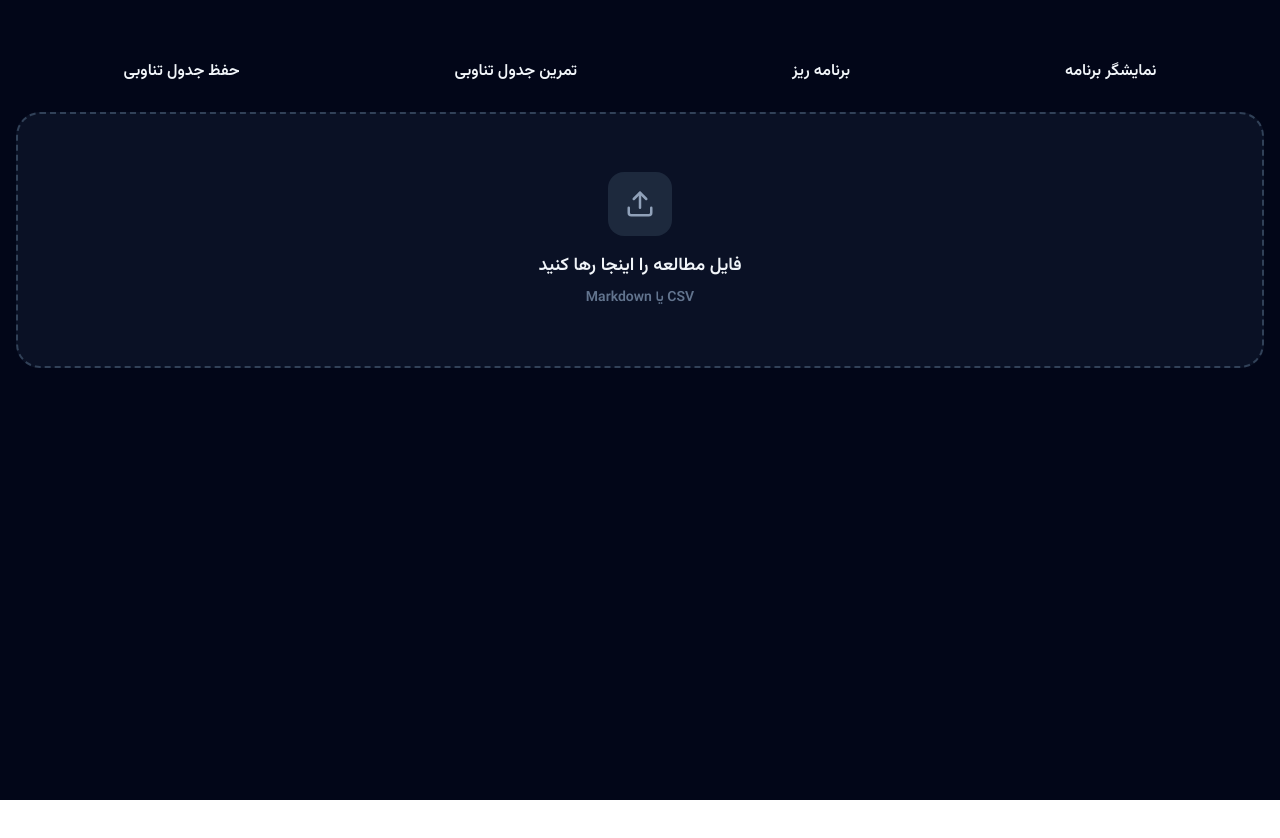
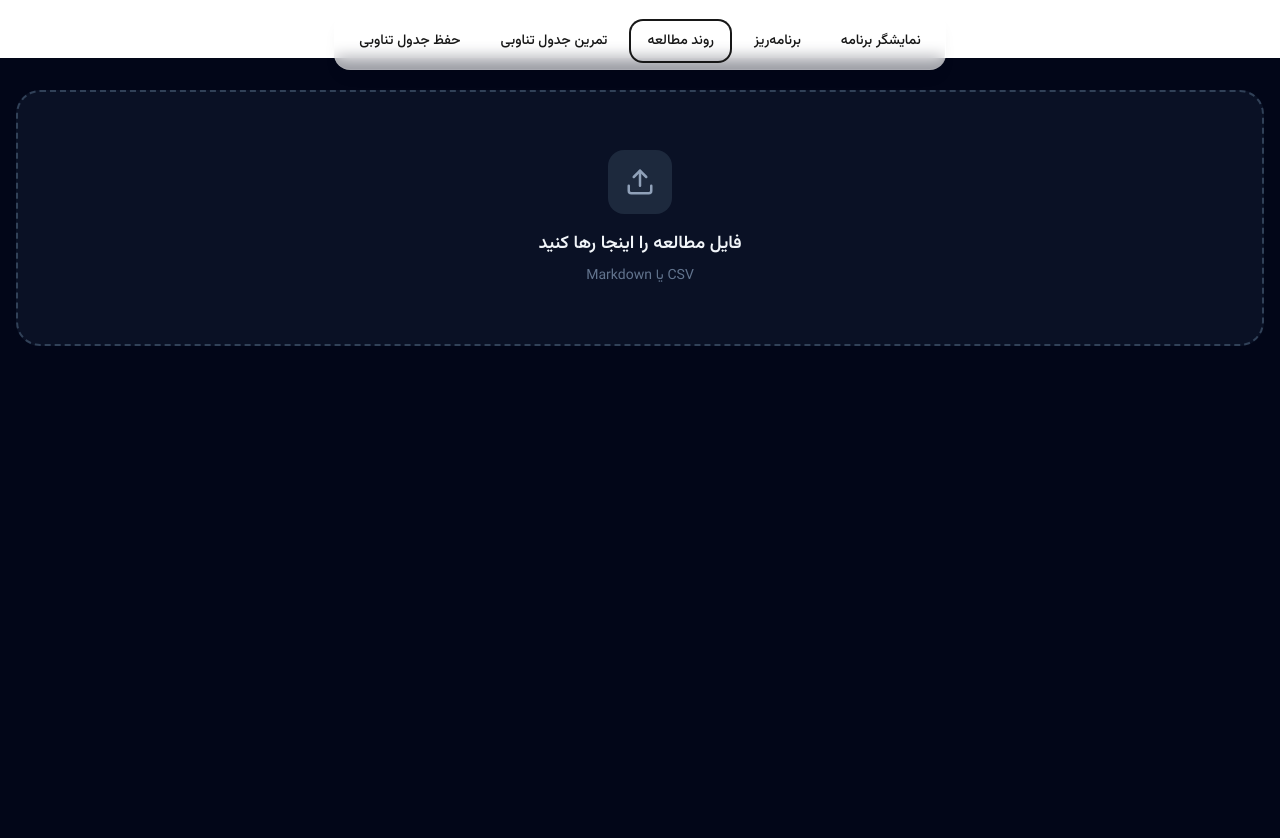
Before and after one commit to 0XiSi/study-analyzer, a Next.js app: page /analyze in a window 1280 px wide. Shown: the top 838 px of the page. Before the commit the page ends 800 px from the top, so only its background shows below. Built offline with nearby package versions, Linux system fonts and the light colour scheme.

Commit message:
perfect things

```diff
--- a/app/analyze/page.tsx
+++ b/app/analyze/page.tsx
@@ -56,12 +56,6 @@ export default function Home() {
       <div className="mx-auto max-w-7xl px-4 py-8">
         {sessions.length === 0 ? (
         <section>
-          <div className={'flex justify-around my-7'}>
-            <Link href={'/showPlan'}>نمایشگر برنامه</Link>
-            <Link href={'/planner'}>برنامه ریز</Link>
-            <Link href={'/train'}>تمرین جدول تناوبی</Link>
-            <Link href={'/learn'}>حفظ جدول تناوبی</Link>
-          </div>
             <FileUploader onFile={handleFile} />
         </section>
         ) : (
--- a/app/layout.tsx
+++ b/app/layout.tsx
@@ -1,63 +1,64 @@
-import type { Metadata } from "next";
-import {Geist, Geist_Mono} from "next/font/google";
-import "./globals.css";
-import localFont from "next/font/local";
+
+import type { Metadata } from 'next';
+import './globals.css';
+import localFont from 'next/font/local';
+import Header from '@/components/Header';
 
 const vazirmatn = localFont({
   src: [
     {
-      path: "./fonts/Vazirmatn-Regular.woff2",
-      weight: "400",
-      style: "normal",
+      path: './fonts/Vazirmatn-Regular.woff2',
+      weight: '400',
+      style: 'normal',
     },
     {
-      path: "./fonts/Vazirmatn-Medium.woff2",
-      weight: "500",
-      style: "normal",
+      path: './fonts/Vazirmatn-Medium.woff2',
+      weight: '500',
+      style: 'normal',
     },
     {
-      path: "./fonts/Vazirmatn-SemiBold.woff2",
-      weight: "600",
-      style: "normal",
+      path: './fonts/Vazirmatn-SemiBold.woff2',
+      weight: '600',
+      style: 'normal',
     },
     {
-      path: "./fonts/Vazirmatn-Bold.woff2",
-      weight: "700",
-      style: "normal",
+      path: './fonts/Vazirmatn-Bold.woff2',
+      weight: '700',
+      style: 'normal',
     },
     {
-      path: "./fonts/Vazirmatn-Black.woff2",
-      weight: "900",
-      style: "normal",
+      path: './fonts/Vazirmatn-Black.woff2',
+      weight: '900',
+      style: 'normal',
     },
   ],
-  variable: "--font-vazirmatn",
-  display: "swap",
+  variable: '--font-vazirmatn',
+  display: 'swap',
 });
 
-// const geistSans = Geist({
-//   variable: "--font-geist-sans",
-//   subsets: ["latin"],
-// });
-//
-// const geistMono = Geist_Mono({
-//   variable: "--font-geist-mono",
-//   subsets: ["latin"],
-// });
-
 export const metadata: Metadata = {
-  title: "My konkur saver",
-  description: "Generated by chatgpt to save time!",
+  title: 'My Konkur Saver',
+  description: 'ابزارهای برنامه‌ریزی و تحلیل مطالعه برای کنکور',
 };
 
-export default function RootLayout({ children }: LayoutProps<"/">) {
+export default function RootLayout({
+  children,
+}: Readonly<{
+  children: React.ReactNode;
+}>) {
   return (
     <html
-      lang="en"
-      className={` ${vazirmatn.variable} font-semibold h-full antialiased`}
-      // ${geistSans.variable} ${geistMono.variable}
+      lang="fa"
+      dir="rtl"
+      className={`${vazirmatn.variable} h-full antialiased`}
     >
-      <body className="min-h-full flex flex-col">{children}</body>
+      <body className="min-h-full flex flex-col font-vazirmatn">
+        <Header />
+
+        <main className="w-full flex-1">
+          {children}
+        </main>
+      </body>
     </html>
   );
 }
--- /dev/null
+++ b/components/Header.tsx
@@ -0,0 +1,83 @@
+
+'use client';
+
+import Link from 'next/link';
+import { usePathname } from 'next/navigation';
+import { motion, MotionConfig } from 'motion/react';
+
+const navItems = [
+  { href: '/', label: 'نمایشگر برنامه' },
+  { href: '/planner', label: 'برنامه‌ریز' },
+  { href: '/analyze', label: 'روند مطالعه' },
+  { href: '/train', label: 'تمرین جدول تناوبی' },
+  { href: '/learn', label: 'حفظ جدول تناوبی' },
+];
+
+export default function Header() {
+  const pathname = usePathname();
+
+  return (
+    <MotionConfig reducedMotion="user">
+      <header className="sticky top-3 z-50 w-full px-3 sm:px-6">
+        <nav
+          dir="rtl"
+          aria-label="ناوبری اصلی"
+          className="
+            mx-auto flex w-fit max-w-full flex-wrap
+            items-center justify-center gap-1 sm:gap-2
+            rounded-2xl border border-white/10
+            bg-background/60 p-2
+            shadow-lg shadow-black/5
+            backdrop-filter backdrop-blur-sm bg-opacity-0
+          "
+        >
+          {navItems.map(({ href, label }) => {
+            const active =
+              pathname === href ||
+              (href !== '/' && pathname.startsWith(`${href}/`));
+
+            return (
+              <Link
+                key={href}
+                href={href}
+                aria-current={active ? 'page' : undefined}
+                className={`
+                  relative isolate rounded-xl px-3 py-2.5
+                  text-sm font-medium whitespace-nowrap
+                  transition-colors duration-200 sm:px-4
+                  ${
+                    active
+                      ? 'text-primary'
+                      : 'text-muted-foreground hover:text-foreground'
+                  }
+                `}
+              >
+                {active && (
+                  <motion.span
+                    layoutId="active-nav-indicator"
+                    className="absolute inset-0 -z-10 rounded-xl
+                               bg-primary/10 ring-2 ring-primary/20"
+                    transition={{
+                      type: 'spring',
+                      stiffness: 380,
+                      damping: 30,
+                    }}
+                  />
+                )}
+
+                <motion.span
+                  className="relative block font-vazirmatn"
+                  whileHover={{ y: -1 }}
+                  whileTap={{ scale: 0.97 }}
+                  transition={{ duration: 0.15 }}
+                >
+                  {label}
+                </motion.span>
+              </Link>
+            );
+          })}
+        </nav>
+      </header>
+    </MotionConfig>
+  );
+}
--- a/package.json
+++ b/package.json
@@ -13,6 +13,7 @@
     "class-variance-authority": "^0.7.1",
     "cn": "^0.3.0",
     "lucide-react": "^1.47.0",
+    "motion": "^14.1.0",
     "next": "16.3.5",
     "react": "19.2.8",
     "react-dom": "19.2.8",
```
